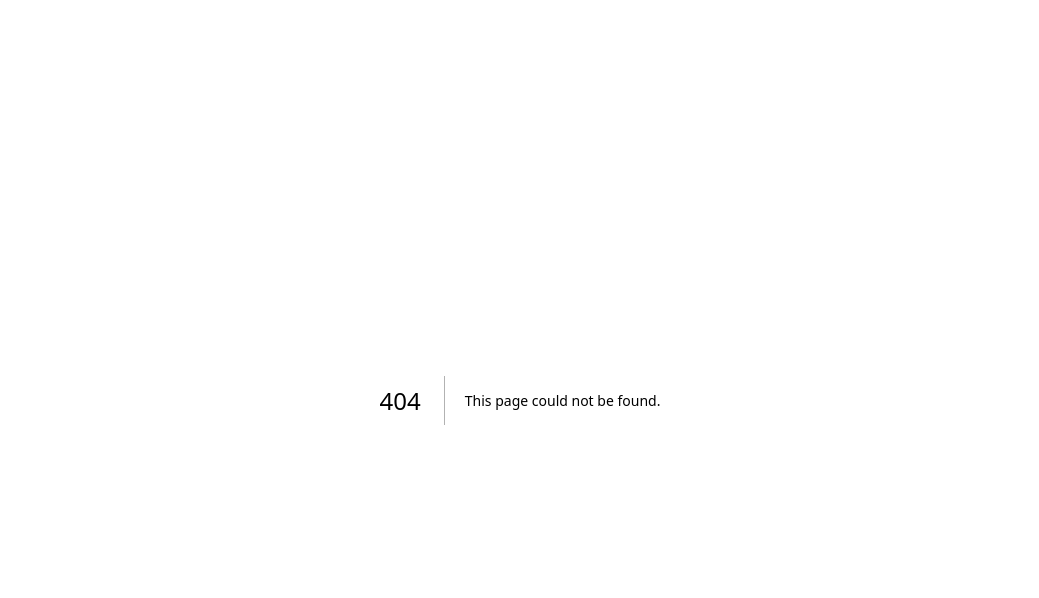
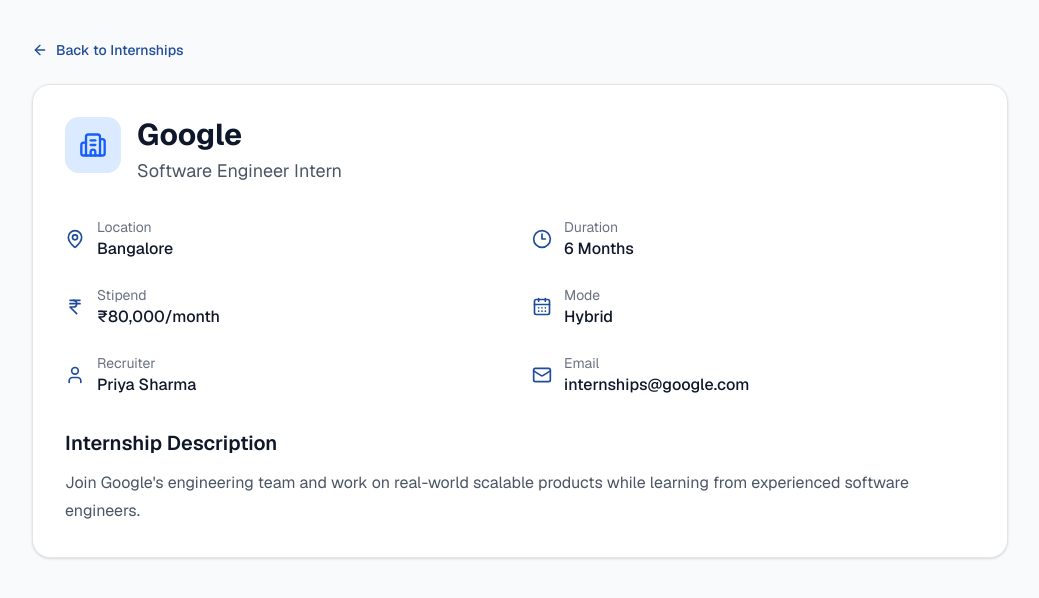
Before and after one commit to kraayush952-dotcom/smart-alumni-placement-portal, a Next.js app in the folder frontend/: page /student/internships/1 in a window 1280 px wide. Before the commit this address had no page. Shown: the top 598 px of the page, without its empty margins (120-1159 px from the left). Built offline with nearby package versions, Linux system fonts and the light colour scheme.

Commit message:
feat(internships): add dynamic internship details page

```diff
--- /dev/null
+++ b/frontend/app/student/internships/[id]/page.tsx
@@ -0,0 +1,128 @@
+import Link from "next/link";
+import { notFound } from "next/navigation";
+import {
+  ArrowLeft,
+  Building2,
+  CalendarDays,
+  Clock3,
+  IndianRupee,
+  Mail,
+  MapPin,
+  User,
+} from "lucide-react";
+
+import { internships } from "@/data/internships";
+
+interface InternshipDetailsPageProps {
+  params: Promise<{
+    id: string;
+  }>;
+}
+
+export default async function InternshipDetailsPage({
+  params,
+}: InternshipDetailsPageProps) {
+  const { id } = await params;
+
+  const internship = internships.find(
+    (item) => item.id === Number(id)
+  );
+
+  if (!internship) {
+    notFound();
+  }
+
+  return (
+    <main className="min-h-screen bg-gray-50">
+      <section className="mx-auto max-w-5xl px-6 py-10">
+        <Link
+          href="/student/internships"
+          className="mb-6 inline-flex items-center gap-2 text-sm font-medium text-primary hover:underline"
+        >
+          <ArrowLeft className="h-4 w-4" />
+          Back to Internships
+        </Link>
+
+        <div className="rounded-2xl border bg-white p-8 shadow-sm">
+          <div className="flex items-start gap-4">
+            <div className="flex h-14 w-14 items-center justify-center rounded-xl bg-blue-100">
+              <Building2 className="h-7 w-7 text-blue-600" />
+            </div>
+
+            <div>
+              <h1 className="text-3xl font-bold">
+                {internship.company}
+              </h1>
+
+              <p className="mt-1 text-lg text-gray-600">
+                {internship.title}
+              </p>
+            </div>
+          </div>
+
+          <div className="mt-8 grid gap-6 md:grid-cols-2">
+
+            <div className="flex items-center gap-3">
+              <MapPin className="h-5 w-5 text-primary" />
+              <div>
+                <p className="text-sm text-gray-500">Location</p>
+                <p className="font-medium">{internship.location}</p>
+              </div>
+            </div>
+
+            <div className="flex items-center gap-3">
+              <Clock3 className="h-5 w-5 text-primary" />
+              <div>
+                <p className="text-sm text-gray-500">Duration</p>
+                <p className="font-medium">{internship.duration}</p>
+              </div>
+            </div>
+
+            <div className="flex items-center gap-3">
+              <IndianRupee className="h-5 w-5 text-primary" />
+              <div>
+                <p className="text-sm text-gray-500">Stipend</p>
+                <p className="font-medium">{internship.stipend}</p>
+              </div>
+            </div>
+
+            <div className="flex items-center gap-3">
+              <CalendarDays className="h-5 w-5 text-primary" />
+              <div>
+                <p className="text-sm text-gray-500">Mode</p>
+                <p className="font-medium">{internship.mode}</p>
+              </div>
+            </div>
+
+            <div className="flex items-center gap-3">
+              <User className="h-5 w-5 text-primary" />
+              <div>
+                <p className="text-sm text-gray-500">Recruiter</p>
+                <p className="font-medium">{internship.recruiter}</p>
+              </div>
+            </div>
+
+            <div className="flex items-center gap-3">
+              <Mail className="h-5 w-5 text-primary" />
+              <div>
+                <p className="text-sm text-gray-500">Email</p>
+                <p className="font-medium">{internship.email}</p>
+              </div>
+            </div>
+
+          </div>
+
+          <div className="mt-8">
+            <h2 className="text-xl font-semibold">
+              Internship Description
+            </h2>
+
+            <p className="mt-3 leading-7 text-gray-600">
+              {internship.description}
+            </p>
+          </div>
+        </div>
+      </section>
+    </main>
+  );
+}
--- a/frontend/components/internships/InternshipCard.tsx
+++ b/frontend/components/internships/InternshipCard.tsx
@@ -1,3 +1,4 @@
+import Link from "next/link";
 import { Building2, Clock3, IndianRupee, MapPin } from "lucide-react";
 import { Internship } from "@/types/internship";
 
@@ -50,6 +51,15 @@
           {internship.stipend}
         </p>
       </div>
+
+      <div className="mt-6 border-t pt-4">
+        <Link
+          href={`/student/internships/${internship.id}`}
+          className="font-medium text-primary hover:underline"
+        >
+          View Details →
+        </Link>
+      </div>
     </div>
   );
 }
--- a/frontend/data/internships.ts
+++ b/frontend/data/internships.ts
@@ -9,6 +9,10 @@
     duration: "6 Months",
     stipend: "₹80,000/month",
     mode: "Hybrid",
+    description:
+      "Join Google's engineering team and work on real-world scalable products while learning from experienced software engineers.",
+    recruiter: "Priya Sharma",
+    email: "internships@google.com",
   },
   {
     id: 2,
@@ -18,6 +22,10 @@
     duration: "3 Months",
     stipend: "₹60,000/month",
     mode: "Remote",
+    description:
+      "Work with Microsoft's frontend team to build modern web applications using React, TypeScript, and cloud technologies.",
+    recruiter: "Rahul Verma",
+    email: "internships@microsoft.com",
   },
   {
     id: 3,
@@ -27,5 +35,9 @@
     duration: "6 Months",
     stipend: "₹70,000/month",
     mode: "Onsite",
+    description:
+      "Contribute to backend services at Amazon by building scalable APIs and cloud-native applications.",
+    recruiter: "Ananya Singh",
+    email: "internships@amazon.com",
   },
 ];
```
